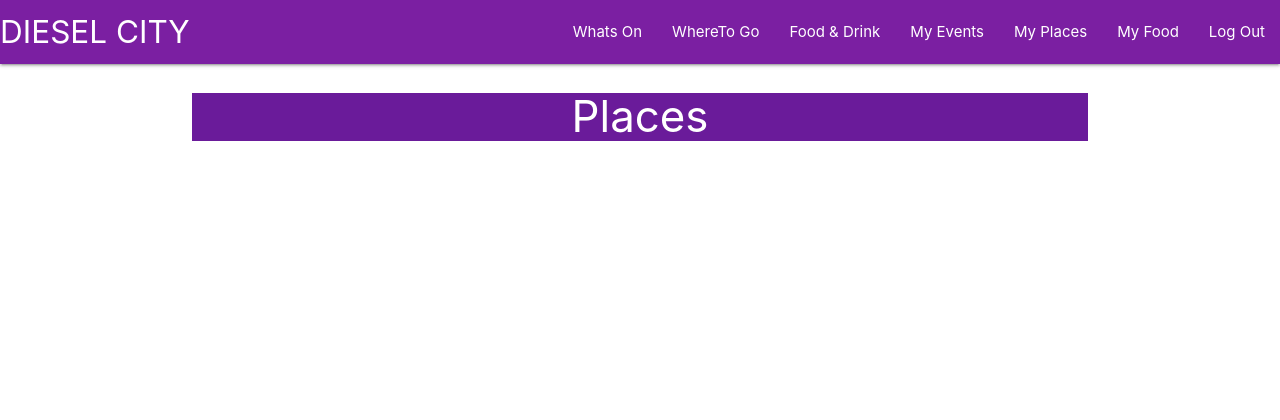
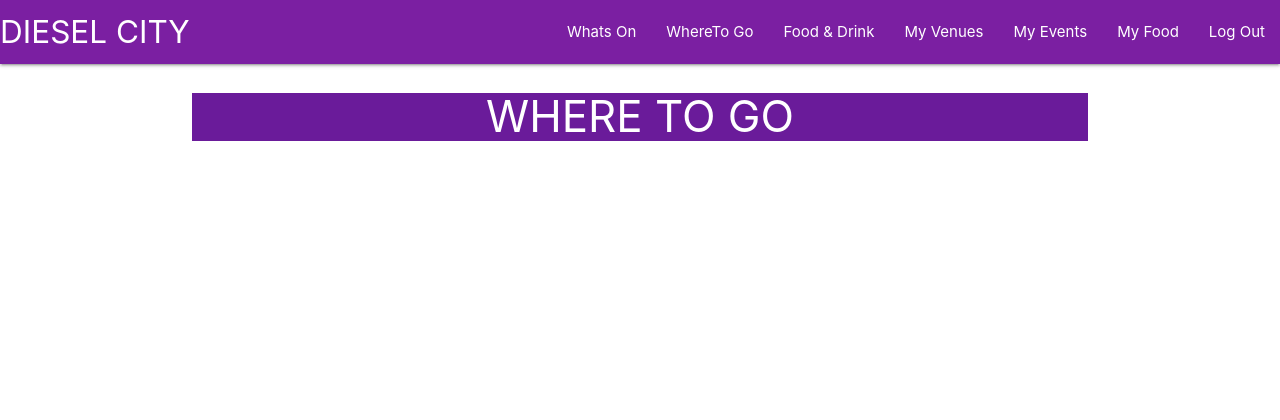
Before and after one commit to codebystu/mp3-diesel-city, a Flask app: page /places in a window 1280 px wide. Shown: the top 420 px of the page. Run offline with Flask 3, Linux system fonts and the light colour scheme; the visitor is signed in with stand-in values (Sample User, id 1).

Commit message:
update nav titles

```diff
--- a/dcdirect/auth.py
+++ b/dcdirect/auth.py
@@ -26,7 +26,7 @@ def login():
             flash('Email does not exist.', category='error')
 
 
-    return render_template("login.html")
+    return render_template("login.html", user=current_user)
 
 
 @auth.route('/logout')
@@ -65,4 +65,4 @@ def signup():
             flash('Account created succesfully', category='success')
             return redirect(url_for('views.home'))
 
-    return render_template("signup.html")
+    return render_template("signup.html", user=current_user)
--- a/dcdirect/templates/base.html
+++ b/dcdirect/templates/base.html
@@ -20,8 +20,8 @@
                 <li><a href="{{ url_for('views.home') }}">Whats On</a></li>
                 <li><a href="{{ url_for('views.places') }}">WhereTo Go</a></li>
                 <li><a href="{{ url_for('views.fooddrink') }}">Food & Drink</a></li>
-                <li><a href="{{ url_for('views.myplaces') }}">My Events</a></li>
-                <li><a href="{{ url_for('views.myevents') }}">My Places</a></li>
+                <li><a href="{{ url_for('views.myplaces') }}">My Venues</a></li>
+                <li><a href="{{ url_for('views.myevents') }}">My Events</a></li>
                 <li><a href="{{ url_for('views.myfood') }}">My Food</a></li>
                 <li><a href="{{ url_for('auth.logout') }}">Log Out</a></li>
                 {% else %}
--- a/dcdirect/templates/events.html
+++ b/dcdirect/templates/events.html
@@ -1,5 +1,5 @@
 {% extends "base.html" %}
-{% block title %}home{% endblock %}
+{% block title %}events{% endblock %}
 {% block content %}
 
 <h3 class="white-text purple darken-3 center-align">Whats On</h3>
--- a/dcdirect/templates/places.html
+++ b/dcdirect/templates/places.html
@@ -1,7 +1,7 @@
 {% extends "base.html" %}
-{% block title %}places{% endblock %}
+{% block title %}Where To Go{% endblock %}
 {% block content %}
 
-<h3 class="white-text purple darken-3 center-align">Places</h3>
+<h3 class="white-text purple darken-3 center-align">WHERE TO GO</h3>
 
 {% endblock %}
```
Also changed, not shown: dcdirect/templates/myevents.html (+7 -0 lines), dcdirect/templates/myfood.html (+7 -0 lines), dcdirect/templates/myplaces.html (+7 -0 lines).
